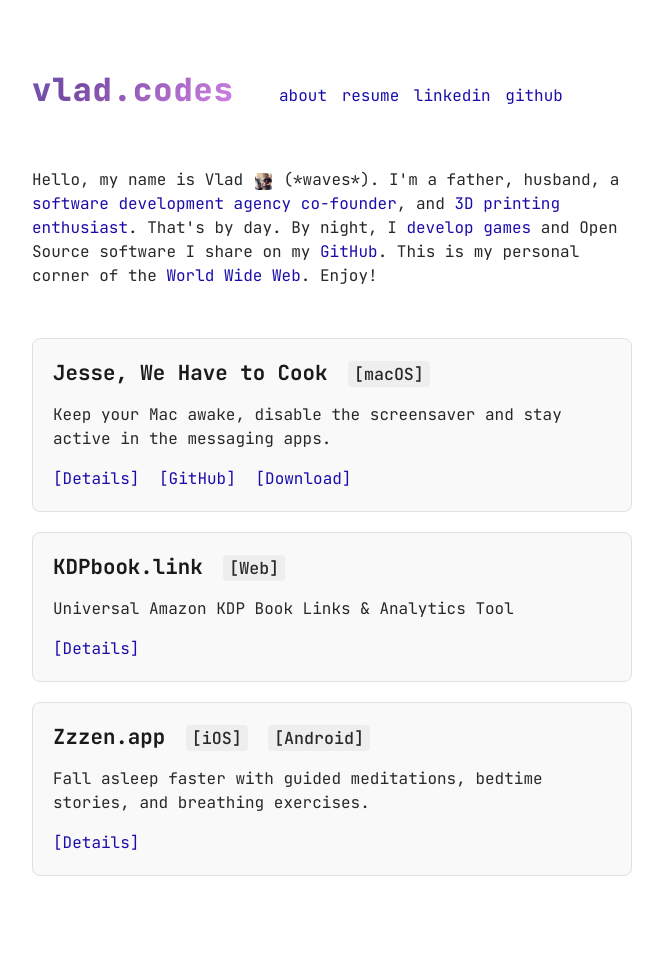
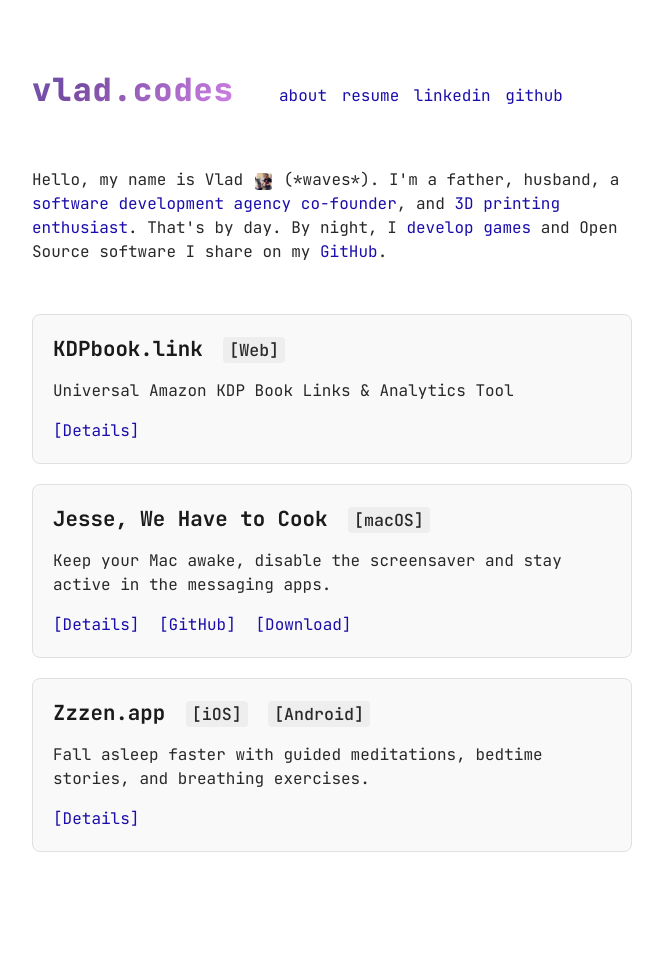
Before and after one commit to vshvedov/vladcodes, a Jekyll site: the page built from index.html, in a window 1280 px wide. Shown: the whole page, without its empty margins (308-971 px from the left). Built offline with Jekyll 4.4.1, drawn with Linux system fonts in a browser that asks for light colours; after the commit the page ends 940 px from its top, so only the background shows below that.

Commit message:
Remove redundant text and reorganize app items for improved clarity and structure

```diff
--- a/index.html
+++ b/index.html
@@ -9,8 +9,14 @@
     Hello, my name is Vlad <img class="userpic" src="/assets/img/favicon.jpg" /> (*waves*). I'm a father, husband, a <a href="https://omniprag.com" target="blank">software development agency co-founder</a>,
     and <a href="https://www.thingiverse.com/thing:4808672" target="blank">3D printing enthusiast</a>. That's by day. By night,
     I <a href="https://itsybitsypixels.com" target="blank">develop games</a> and Open Source software I share on my <a href="https://github.com/vshvedov" target="blank">GitHub</a>.
-    This is my personal corner of the <a href="/assets/img/404.gif" target="blank">World Wide Web</a>. Enjoy!
     </br>
+    <div class="app-item">
+      <h2>KDPbook.link <span class="os-tag">[Web]</span></h2>
+      <p>Universal Amazon KDP Book Links & Analytics Tool</p>
+      <p>
+        <a href="https://kdpbook.link/" target="_blank">[Details]</a>
+      </p>
+    </div>
     <div class="app-item">
       <h2>Jesse, We Have to Cook <span class="os-tag">[macOS]</span></h2>
       <p>Keep your Mac awake, disable the screensaver and stay active in the messaging apps.</p>
@@ -18,13 +24,6 @@
         <a href="/jesse-we-have-to-cook">[Details]</a>
         <a href="https://github.com/vshvedov/JesseWeHaveToCook" target="_blank">[GitHub]</a>
         <a href="https://github.com/vshvedov/JesseWeHaveToCook/releases/download/v.1.3.1/JWHTC_latest.zip" target="_blank">[Download]</a>
-      </p>
-    </div>
-    <div class="app-item">
-      <h2>KDPbook.link <span class="os-tag">[Web]</span></h2>
-      <p>Universal Amazon KDP Book Links & Analytics Tool</p>
-      <p>
-        <a href="https://kdpbook.link/" target="_blank">[Details]</a>
       </p>
     </div>
     <div class="app-item">
```
